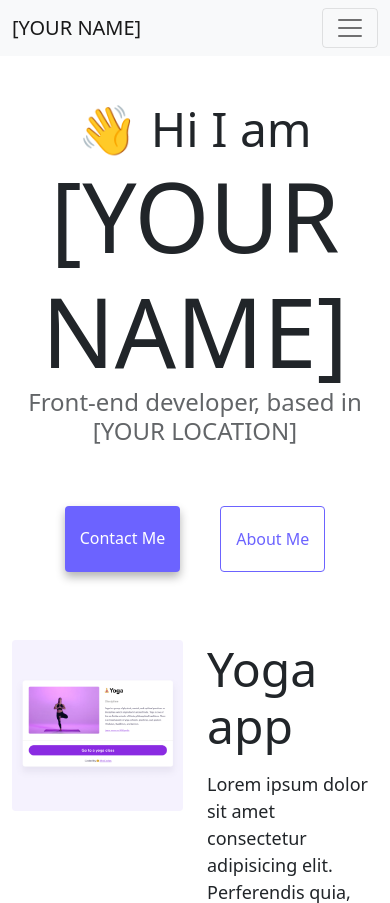
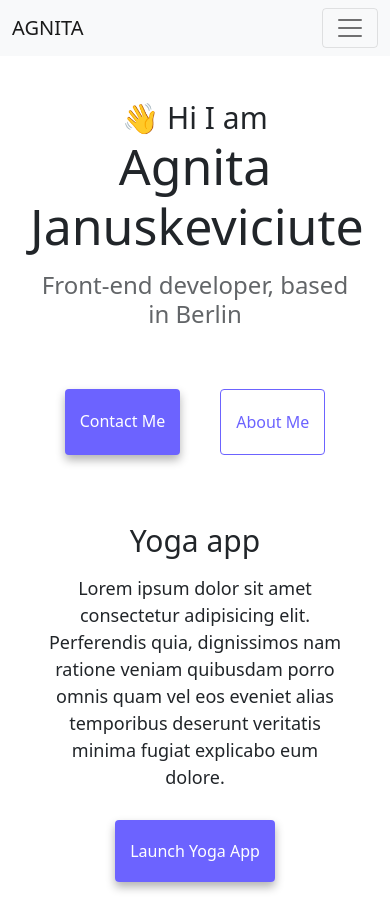
Before and after one commit to agnejan/Week-3-Responsive-Homework, a plain HTML site: page index.html in a window 390 px wide. Shown: the top 903 px of the page. Drawn offline with nearby package versions, Linux system fonts and the light colour scheme.

Commit message:
Media responsiveness

```diff
--- a/index.html
+++ b/index.html
@@ -17,7 +17,7 @@
 <body>
     <nav class="navbar navbar-expand-lg navbar-light bg-light fixed-top">
         <div class="container">
-            <a class="navbar-brand" href="index.html">[YOUR NAME]</a>
+            <a class="navbar-brand" href="index.html">AGNITA</a>
             <button class="navbar-toggler" type="button" data-bs-toggle="collapse" data-bs-target="#navbarNav"
                 aria-controls="navbarNav" aria-expanded="false" aria-label="Toggle navigation">
                 <span class="navbar-toggler-icon"></span>
@@ -38,8 +38,8 @@
         </div>
     </nav>
     <h2 class="text-center">👋 Hi I am</h2>
-    <h1 class="text-center">[YOUR NAME]</h1>
-    <h3 class="text-center">Front-end developer, based in [YOUR LOCATION]</h3>
+    <h1 class="text-center">Agnita Januskeviciute</h1>
+    <h3 class="text-center">Front-end developer, based in Berlin</h3>
     <div class="navigation-links mb-5">
         <a href="about.html#contact" class="primary-link">Contact me</a>
         <a href="about.html" class="secondary-link">About me</a>
--- a/style.css
+++ b/style.css
@@ -6,6 +6,9 @@
 
 body {
   margin-top: 100px;
+  margin-bottom: 100px;
+  margin-right: 30px;
+  margin-left: 30px;
 }
 
 h1,
@@ -86,3 +89,22 @@ p {
 .email-link:hover {
   text-decoration: underline;
 }
+
+@media (max-width: 768px) {
+img {
+    display: none;
+}
+
+.col-6 {
+        text-align: center;
+        width: 100%;
+
+    }
+h1 {
+    font-size: 50px;
+    margin-bottom: 15px;
+}
+h2 {
+    font-size: 30px;
+}
+}
```
Also changed, not shown: about.html (+3 -3 lines).
